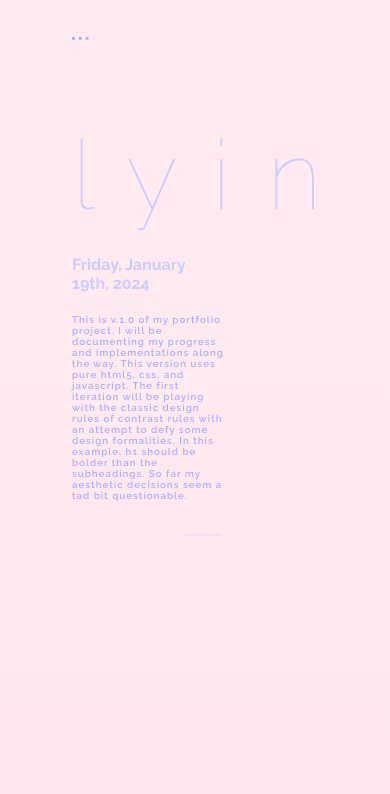
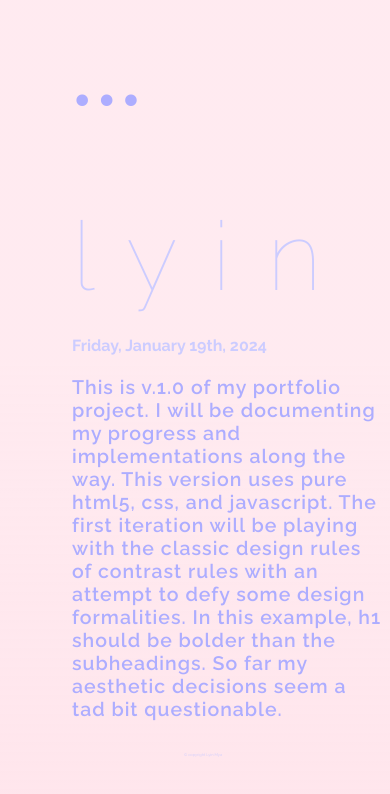
Before and after one commit to ElleOwO/ElleOwO.github.io, a plain HTML site: page index.html in a window 390 px wide. Shown: the top 794 px of the page. Drawn offline with Linux system fonts and the light colour scheme.

Commit message:
making open button and p bigger for mobile

```diff
--- a/styles.css
+++ b/styles.css
@@ -134,16 +134,16 @@ i {
 @media only screen and (max-width: 450px) {
     /* For mobile phones: */
     .menu, .main, .right {
-        width: 60%;
+        width: 100%;
 
     }
 
     #open {
-        font-size: 7vw;
+        font-size: 25vw;
     }
 
     p {
-        font-size: 2.5vw;
+        font-size: 5vw;
         width: 100%;
 
     }
```
